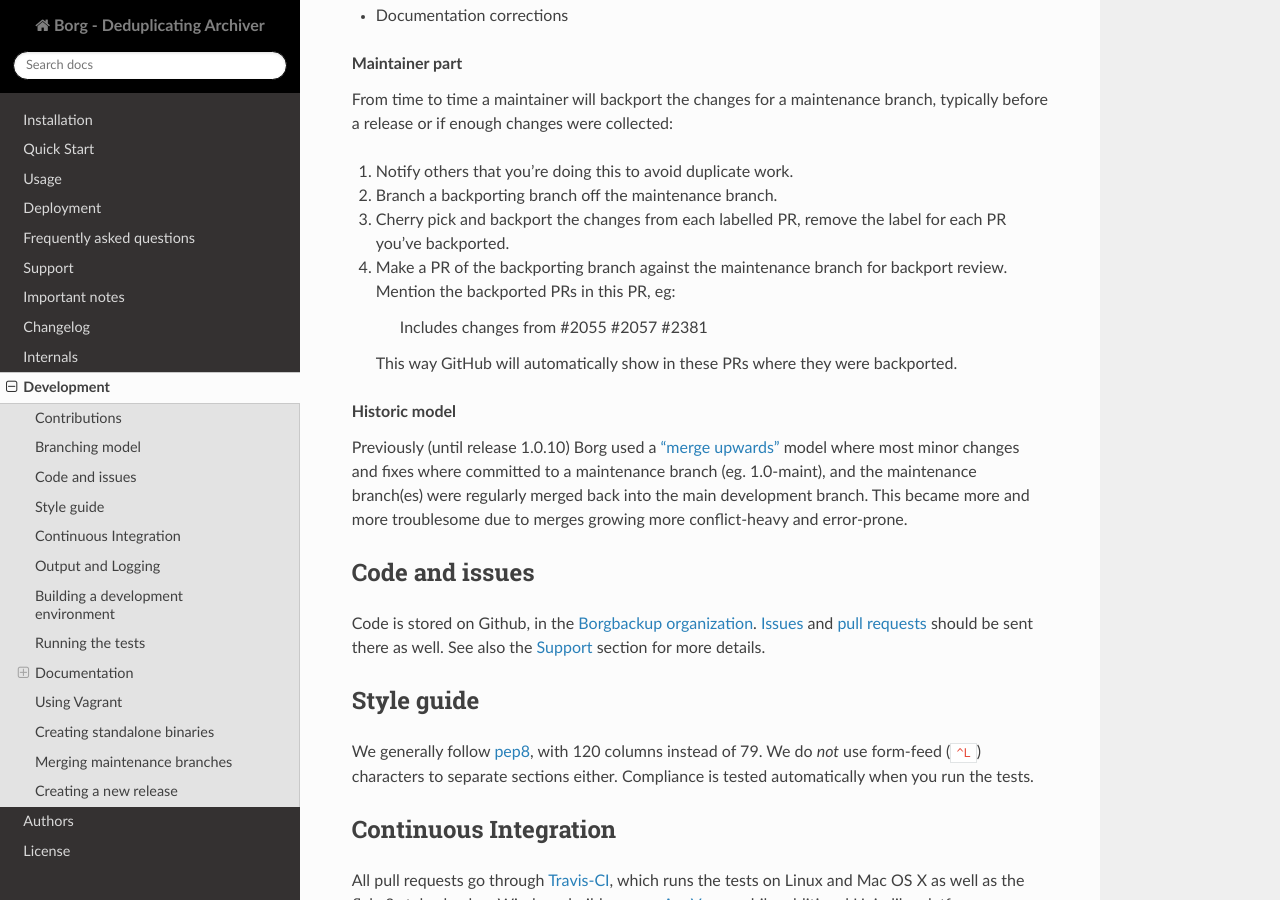
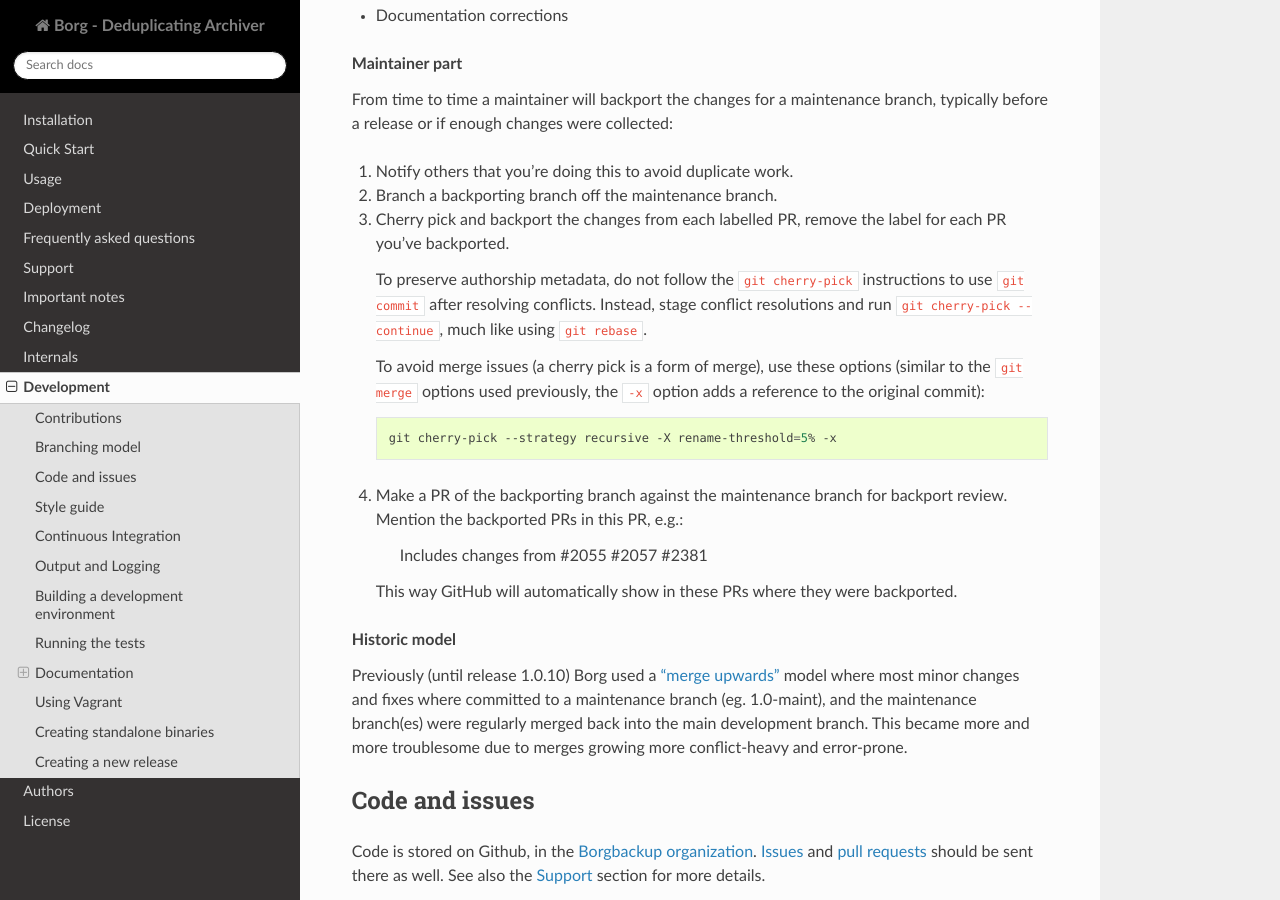
Before and after one commit to borgbackup/borg, a Sphinx documentation site: the page built from docs/development.rst, in a window 1280 px wide and 900 px high, scrolled down 1351 px. Built offline with Sphinx 7.4.7 and the Read the Docs theme 2.0.0, drawn with Linux system fonts in a browser that asks for light colours; pages that are not in the unit, such as notebooks, are missing from menus; the version number could not be read and is left out; some of the changed text lies outside the part shown.

Commit message:
docs/development: update merge remarks

```diff
--- a/docs/development.rst
+++ b/docs/development.rst
@@ -81,8 +81,20 @@
 2. Branch a backporting branch off the maintenance branch.
 3. Cherry pick and backport the changes from each labelled PR, remove
    the label for each PR you've backported.
+
+   To preserve authorship metadata, do not follow the ``git cherry-pick``
+   instructions to use ``git commit`` after resolving conflicts. Instead,
+   stage conflict resolutions and run ``git cherry-pick --continue``,
+   much like using ``git rebase``.
+
+   To avoid merge issues (a cherry pick is a form of merge), use
+   these options (similar to the ``git merge`` options used previously,
+   the ``-x`` option adds a reference to the original commit)::
+
+     git cherry-pick --strategy recursive -X rename-threshold=5% -x
+
 4. Make a PR of the backporting branch against the maintenance branch
-   for backport review. Mention the backported PRs in this PR, eg:
+   for backport review. Mention the backported PRs in this PR, e.g.:
 
        Includes changes from #2055 #2057 #2381
 
@@ -274,15 +286,6 @@
           without external dependencies.
 
 
-Merging maintenance branches
-----------------------------
-
-As mentioned above bug fixes will usually be merged into a maintenance branch (x.y-maint) and then
-merged back into the master branch. Large diffs between these branches can make automatic merges troublesome,
-therefore we recommend to use these merge parameters::
-
-  git merge 1.0-maint -s recursive -X rename-threshold=20%
-
 .. _releasing:
 
 Creating a new release
```
